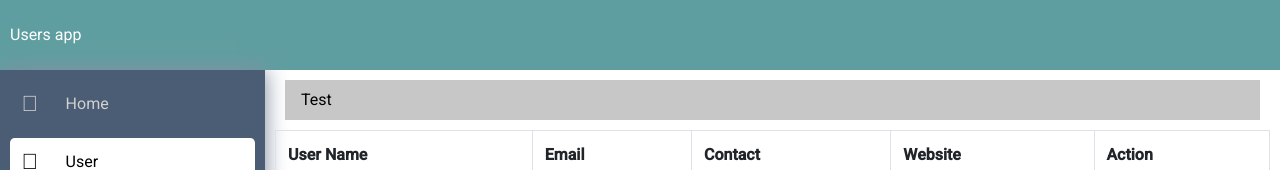
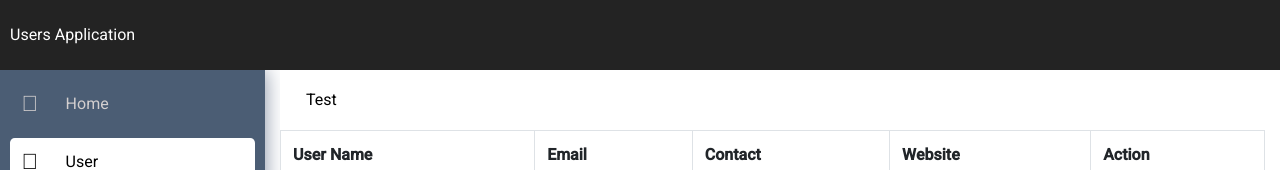
Before and after one commit to marius-ignatescu/users-app, an Angular app in the folder users/: page /user in a window 1280 px wide. Shown: the top 170 px of the page. Built offline with nearby package versions, Linux system fonts and the light colour scheme; no server answers.

Commit message:
Header and sidebar design changes

```diff
--- a/users/src/app/app.css
+++ b/users/src/app/app.css
@@ -1,6 +1,6 @@
 .main-container {
     display: flex;
-    height: 100vh;
+    height: 100%;
     width:100%;
 }
 .main-container::after {
@@ -16,8 +16,8 @@
 }
 .content {
     float: left;
-    padding-left:10px;
-    padding-right:10px;
+    padding-left:15px;
+    padding-right:15px;
     width: 100%;
 }
 .wrapper {
--- a/users/src/app/components/contextual-navigation-bar/contextual-navigation-bar.css
+++ b/users/src/app/components/contextual-navigation-bar/contextual-navigation-bar.css
@@ -1,5 +1,5 @@
 .navbar {
-    background-color:rgb(199, 199, 199);
+    background-color:rgb(255, 255, 255);
     color: black;
     justify-content: space-between;
     margin:10px;
--- a/users/src/app/components/header/header.css
+++ b/users/src/app/components/header/header.css
@@ -1,7 +1,7 @@
 .header {
     display: flex;
     padding-inline: 10px;
-    background-color:cadetblue;
+    background-color:rgb(35, 35, 35);
     color: white;
     align-items: center;
     justify-content: space-between;
--- a/users/src/app/components/header/header.html
+++ b/users/src/app/components/header/header.html
@@ -1 +1 @@
-<div class="header">Users app</div>
+<div class="header">Users Application</div>
--- a/users/src/app/components/sidebar/sidebar.css
+++ b/users/src/app/components/sidebar/sidebar.css
@@ -1,10 +1,10 @@
 .sidenav {
-  background: #4b5d74;
   z-index: 1;
   top: 0;
   width: 16.5625rem;
   height: 100vh;
-  box-shadow: 0.063rem 0 1.25rem 0 #8690a3;
+  box-shadow: 0 0 1.25rem 0 #8690a3;
+  clip-path: inset(0 -15px 0 0);
 }
 .sidenav-nav {
   list-style: none;
@@ -13,7 +13,7 @@
   display: flex;
   flex-direction: column;
   align-items: center;
-  height: calc(100% - 3.65rem);
+  height: 100%;
   cursor: pointer;
 }
 .sidenav-nav .sidenav-nav-item {
--- a/users/src/app/components/sidebar/sidebar.html
+++ b/users/src/app/components/sidebar/sidebar.html
@@ -1,5 +1,5 @@
 <div class="sidenav">
-  <div class="sidenav-nav">
+  <div class="sidenav-nav accent-color">
     @for (item of items; track $index) {
       <li class="sidenav-nav-item">
         <a class="sidenav-nav-link"
--- a/users/src/app/components/table/table.html
+++ b/users/src/app/components/table/table.html
@@ -13,7 +13,7 @@
                             {{item[head.FieldName]}}
                         </div>
                         <div *ngIf="head.FieldName == ''" class="text-center">
-                            <button class="btn btn-sm btn-primary" (click)="delete(item)" style="margin-left: 10px;">Delete</button>
+                            <button class="btn btn-sm btn-primary mainbackround" (click)="delete(item)" style="margin-left: 10px;">Delete</button>
                         </div>
                     </td>
                  </tr>
--- a/users/src/styles.css
+++ b/users/src/styles.css
@@ -1,3 +1,5 @@
 /* You can add global styles to this file, and also import other style files */
 html, body { height: 100%; }
 body { margin: 0; font-family: Roboto, "Helvetica Neue", sans-serif; }
+.mainbackround {background-color:#4b5d74; border-color: #4b5d74;}
+.accent-color {background-color: #4b5d74;}
```
